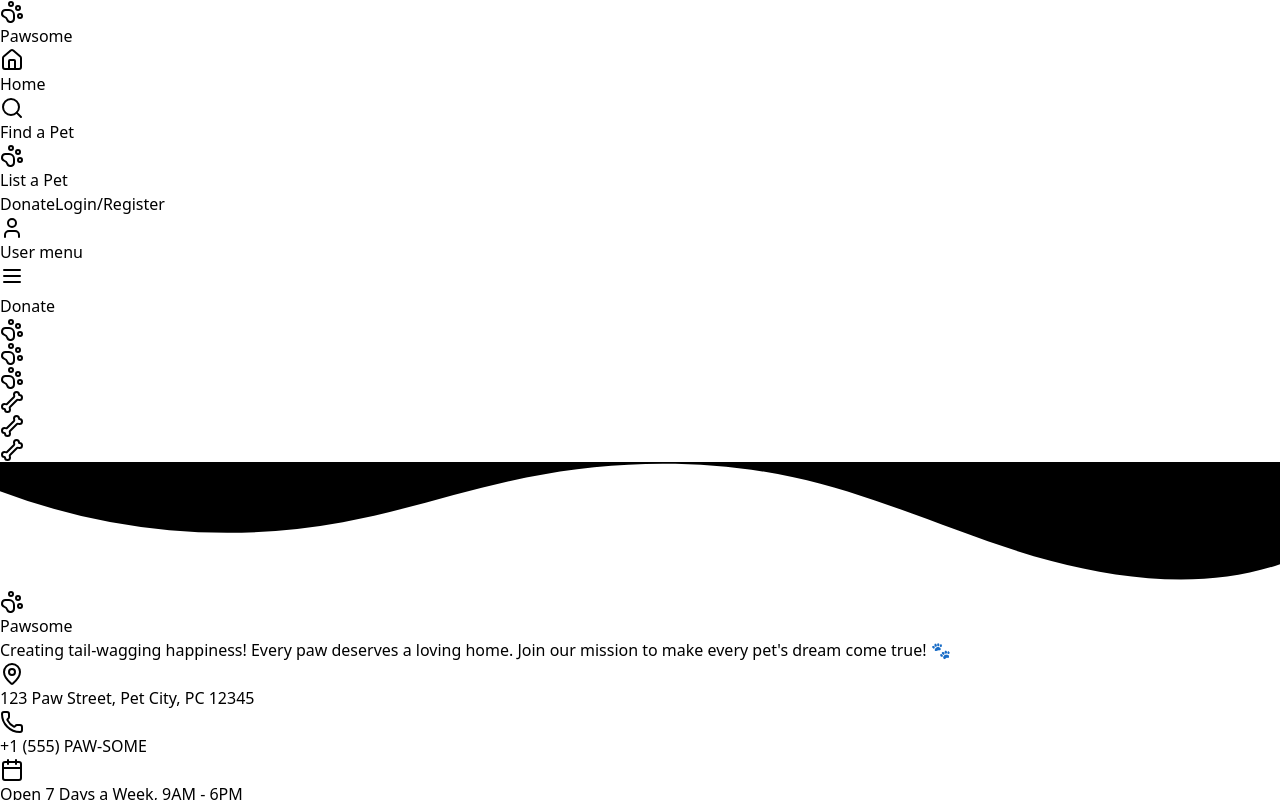
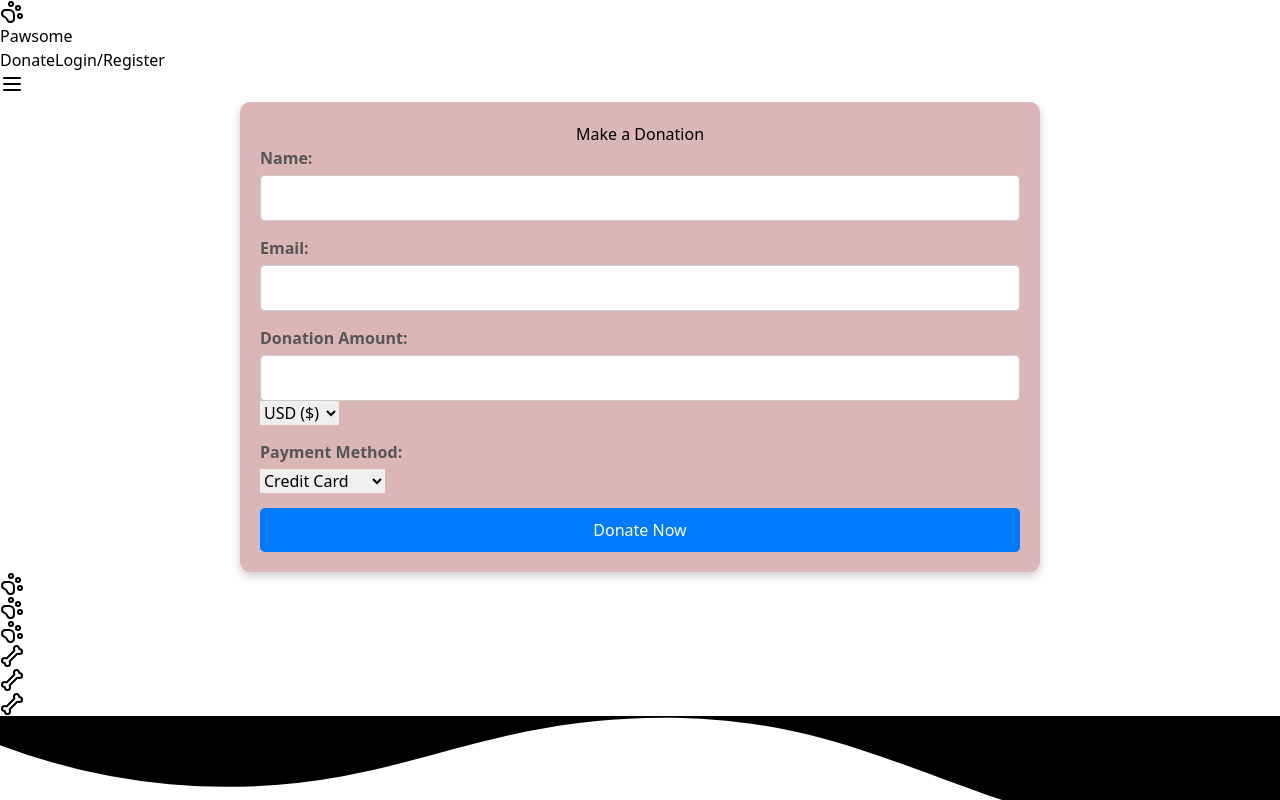
Before and after one commit to Ambivert-1/pawsome_frontend, a React (Vite) app: page /donate in a window 1280 px wide. Shown: the top 800 px of the page. Built offline with nearby package versions, Linux system fonts and the light colour scheme.

Commit message:
donate updated

```diff
--- /dev/null
+++ b/src/App.css
@@ -0,0 +1,32 @@
+.App {
+    text-align: center;
+    padding: 20px;
+    font-family: Arial, sans-serif;
+  }
+
+  h1 {
+    color: #333;
+  }
+
+  .contact-info {
+    margin: 20px 0;
+    font-size: 16px;
+  }
+
+  .services, .resources, .company {
+    margin: 20px 0;
+  }
+
+  .services h2, .resources h2, .company h2 {
+    color: #007bff;
+  }
+
+  ul {
+    list-style-type: none;
+    padding: 0;
+  }
+
+  ul li {
+    margin: 10px 0;
+    font-size: 14px;
+  }
--- a/src/App.jsx
+++ b/src/App.jsx
@@ -6,6 +6,8 @@ import SignupPage from './pages/Signup';
 import FindPet from './pages/FindPet';
 import ListPet from './pages/ListPet';
 import Donate from './pages/Donate';
+import DonateButton from './components/DonateButton';
+import './App.css';
 
 
 
@@ -19,7 +21,7 @@ function App() {
         <Route path="/findpet" element={<FindPet/>}/>
         <Route path="/listpet" element={<ListPet/>}/>
         <Route path="/donate" element={<Donate/>}/>
-
+        <Route path="/donatebutton" element={<DonateButton/>}/>
       </Routes>
 
   );
--- /dev/null
+++ b/src/components/DonateButton.css
@@ -0,0 +1,14 @@
+.donate-button {
+    padding: 10px 20px;
+    background-color: #007bff;
+    color: white;
+    border: none;
+    border-radius: 5px;
+    font-size: 16px;
+    cursor: pointer;
+    transition: background-color 0.3s ease;
+  }
+
+  .donate-button:hover {
+    background-color: #0056b3;
+  }
--- /dev/null
+++ b/src/components/DonateButton.jsx
@@ -0,0 +1,17 @@
+import React from 'react';
+import './DonateButton.css';
+
+const DonateButton = () => {
+  const handleDonateClick = () => {
+    const donationUrl = 'https://example.com/donate'; // Replace with your actual donation URL
+    window.open(donationUrl, '_blank');
+  };
+
+  return (
+    <button onClick={handleDonateClick} className="donate-button">
+      Donate Now
+    </button>
+  );
+};
+
+export default DonateButton;
--- a/src/components/Navbar.jsx
+++ b/src/components/Navbar.jsx
@@ -12,7 +12,6 @@ const toggleMobileMenu = () => {
     setIsMobileMenuOpen(!isMobileMenuOpen);
   };
 
-// Handle navbar background on scroll
   useEffect(() => {
     const handleScroll = () => {
       setIsScrolled(window.scrollY > 20);
@@ -43,12 +42,8 @@ isScrolled ? "bg-white/90 backdrop-blur-md shadow-lg" : "bg-transparent"
       }`}
     >
       <div className="container mx-auto flex h-20 items-center justify-between px-4 lg:px-8">
-{/* Logo */}
         <div className="flex items-center gap-2">
-<Link
-to="/"
-className="flex items-center gap-2 group transition-transform hover:scale-105"
->
+          <Link to="/" className="flex items-center gap-2 group transition-transform hover:scale-105">
             <div className="relative">
               <PawPrint className="h-10 w-10 text-[#FF7B7B] transform group-hover:rotate-12 transition-transform" />
             </div>
@@ -58,9 +53,10 @@ Pawsome
           </Link>
         </div>
 
-{/* Desktop Navigation - Hidden on smaller screens */}
+        {/* Desktop Navigation */}
         <nav className="hidden lg:flex items-center gap-8">
-{navItems.map((item) => (
+          {location.pathname !== "/donate" &&
+            navItems.map((item) => (
               <Link
                 key={item.path}
                 to={item.path}
@@ -79,42 +75,24 @@ location.pathname === item.path
             ))}
         </nav>
 
-{/* Desktop Buttons - Hidden on smaller screens */}
+        {/* Desktop Buttons */}
         <div className="hidden lg:flex items-center gap-4">
+          <Link to="/donate">
             <Button className="bg-gradient-to-r from-[#FF7B7B] to-[#ff6262] hover:opacity-90 px-6 py-2.5 rounded-full text-white shadow-md transform hover:scale-105 transition-all duration-300">
               Donate
             </Button>
-<Button
-variant="outline"
-className="border-2 border-[#FF7B7B] px-6 py-2.5 rounded-full text-[#FF7B7B] hover:bg-gradient-to-r from-[#FF7B7B] to-[#ff6262] hover:text-white shadow-md transform hover:scale-105 transition-all duration-300"
->
+          </Link>
+          <Link to="/login">
+            <Button variant="outline" className="border-2 border-[#FF7B7B] px-6 py-2.5 rounded-full text-[#FF7B7B] hover:bg-gradient-to-r from-[#FF7B7B] to-[#ff6262] hover:text-white shadow-md transform hover:scale-105 transition-all duration-300">
               Login/Register
             </Button>
-<div className="relative">
-<Button
-variant="ghost"
-size="icon"
-className="rounded-full p-2 hover:bg-pink-50"
->
-<User className="h-5 w-5 text-[#FF7B7B]" />
-<span className="sr-only">User menu</span>
-</Button>
-</div>
+          </Link>
         </div>
 
-{/* Mobile Menu Button - Visible on smaller screens */}
+        {/* Mobile Menu Button */}
         <div className="lg:hidden">
-<Button
-variant="ghost"
-size="icon"
-className="rounded-full p-2 hover:bg-pink-50"
-onClick={toggleMobileMenu}
->
-{isMobileMenuOpen ? (
-<X className="h-6 w-6 text-[#FF7B7B]" />
-) : (
-<Menu className="h-6 w-6 text-[#FF7B7B]" />
-)}
+          <Button variant="ghost" size="icon" className="rounded-full p-2 hover:bg-pink-50" onClick={toggleMobileMenu}>
+            {isMobileMenuOpen ? <X className="h-6 w-6 text-[#FF7B7B]" /> : <Menu className="h-6 w-6 text-[#FF7B7B]" />}
           </Button>
         </div>
       </div>
@@ -123,7 +101,8 @@ onClick={toggleMobileMenu}
       {isMobileMenuOpen && (
         <div className="lg:hidden bg-white/95 backdrop-blur-md shadow-lg animate-fadeIn">
           <nav className="container mx-auto flex flex-col gap-4 p-6">
-{navItems.map((item) => (
+            {location.pathname !== "/donate" &&
+              navItems.map((item) => (
                 <Link
                   key={item.path}
                   to={item.path}
@@ -139,17 +118,6 @@ onClick={() => setIsMobileMenuOpen(false)}
                   <span className="font-medium">{item.label}</span>
                 </Link>
               ))}
-<div className="flex flex-col gap-3 mt-4">
-<Button className="bg-gradient-to-r from-[#FF7B7B] to-[#ff6262] hover:opacity-90 px-6 py-3 rounded-xl text-white shadow-md w-full">
-Donate
-</Button>
-<Button
-variant="outline"
-className="border-2 border-[#FF7B7B] px-6 py-3 rounded-xl text-[#FF7B7B] hover:bg-gradient-to-r from-[#FF7B7B] to-[#ff6262] hover:text-white shadow-md w-full"
->
-Login/Register
-</Button>
-</div>
           </nav>
         </div>
       )}
--- /dev/null
+++ b/src/pages/Donate.css
@@ -0,0 +1,66 @@
+.donate-container {
+    max-width: 800px;
+    margin: auto;
+    background: rgba(208, 161, 161, 0.77);
+    padding: 20px;
+    border-radius: 10px;
+    box-shadow: 0px 4px 10px rgba(0, 0, 0, 0.2);
+  }
+
+  h2 {
+    text-align: center;
+    margin-bottom: 20px;
+  }
+  .donate-form {
+    display: flex;
+    flex-direction: column;
+  }
+
+  .form-group {
+    margin-bottom: 15px;
+  }
+
+  .form-group label {
+    display: block;
+    margin-bottom: 5px;
+    font-weight: bold;
+    color: #555;
+  }
+
+  .form-group input {
+    width: 100%;
+    padding: 10px;
+    border: 1px solid #ccc;
+    border-radius: 5px;
+    font-size: 16px;
+  }
+
+  .donate-button {
+    padding: 10px 20px;
+    background-color:  #dd8bab;
+    color: white;
+    border: none;
+    border-radius: 5px;
+    font-size: 16px;
+    cursor: pointer;
+    transition: background-color 0.3s ease;
+  }
+
+  .donate-button:hover {
+    background-color: #dd8bab;
+  }
+
+  /* Responsive Design */
+  @media (max-width: 600px) {
+    .donate-container {
+      padding: 15px;
+    }
+
+    .form-group input {
+      font-size: 14px;
+    }
+
+    .donate-button {
+      font-size: 14px;
+    }
+  }
--- a/src/pages/Donate.jsx
+++ b/src/pages/Donate.jsx
@@ -1,9 +1,99 @@
-import React from 'react'
+import React, { useState } from "react";
+import "./Donate.css"; // Ensure this path is correct
 
 const Donate = () => {
+  const [formData, setFormData] = useState({
+    name: "",
+    email: "",
+    amount: "",
+    currency: "USD", // Default currency
+    paymentMethod: "creditCard", // Default payment method
+  });
+
+  const handleChange = (e) => {
+    const { name, value } = e.target;
+    setFormData({
+      ...formData,
+      [name]: value,
+    });
+  };
+
+  const handleSubmit = (e) => {
+    e.preventDefault();
+    console.log("Donation Data:", formData);
+    alert(`Thank you, ${formData.name}, for your donation of ${formData.currency} ${formData.amount} via ${formData.paymentMethod}!`);
+  };
+
   return (
-    <div>Donate</div>
-  )
-}
+    <div className="donate-container">
+      <h2>Make a Donation</h2>
+      <form onSubmit={handleSubmit} className="donate-form">
+        <div className="form-group">
+          <label htmlFor="name">Name:</label>
+          <input
+            type="text"
+            id="name"
+            name="name"
+            value={formData.name}
+            onChange={handleChange}
+            required
+          />
+        </div>
+        <div className="form-group">
+          <label htmlFor="email">Email:</label>
+          <input
+            type="email"
+            id="email"
+            name="email"
+            value={formData.email}
+            onChange={handleChange}
+            required
+          />
+        </div>
+        <div className="form-group">
+          <label htmlFor="amount">Donation Amount:</label>
+          <div className="amount-container">
+            <input
+              type="number"
+              id="amount"
+              name="amount"
+              value={formData.amount}
+              onChange={handleChange}
+              required
+            />
+            <select
+              id="currency"
+              name="currency"
+              value={formData.currency}
+              onChange={handleChange}
+              required
+            >
+              <option value="USD">USD ($)</option>
+              <option value="INR">INR (₹)</option>
+              <option value="NPR">NPR (₨)</option>
+            </select>
+          </div>
+        </div>
+        <div className="form-group">
+          <label htmlFor="paymentMethod">Payment Method:</label>
+          <select
+            id="paymentMethod"
+            name="paymentMethod"
+            value={formData.paymentMethod}
+            onChange={handleChange}
+            required
+          >
+            <option value="creditCard">Credit Card</option>
+            <option value="paypal">PayPal</option>
+            <option value="bankTransfer">Bank Transfer</option>
+          </select>
+        </div>
+        <button type="submit" className="donate-button">
+          Donate Now
+        </button>
+      </form>
+    </div>
+  );
+};
 
-export default Donate
+export default Donate;
```
Lines whose indentation alone changed are shown as unchanged.
